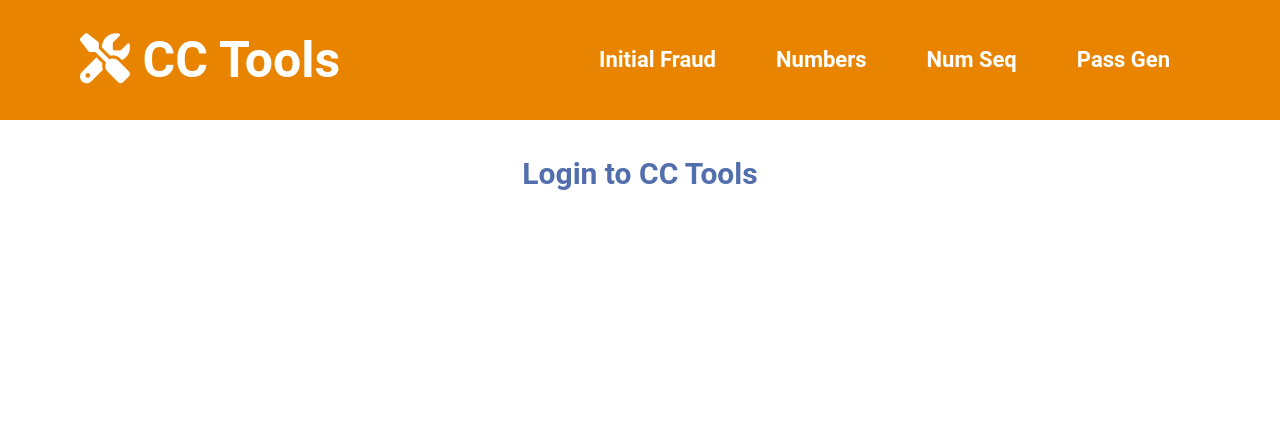
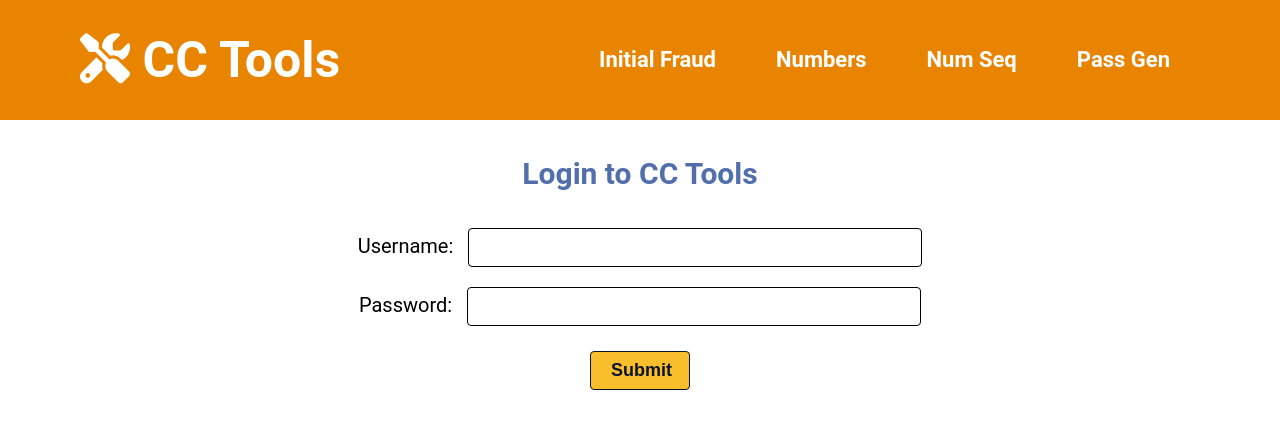
Before and after one commit to MelvinPeepers/tools, a React (Create React App) app in the folder my-app/: page / in a window 1280 px wide. Shown: the top 428 px of the page. Built offline with nearby package versions, Linux system fonts and the light colour scheme.

Commit message:
working on forms

```diff
--- a/my-app/src/components/pages/login/Login.js
+++ b/my-app/src/components/pages/login/Login.js
@@ -8,7 +8,7 @@ const Login = () => {
         <h2>Login to CC Tools</h2>
       </div>
       <div className="container-form">
-        <form netlify netlify-honeypot="bot-field" hidden>
+        <form>
         <ul className="form-list">
           <li className="list-input">
           <label className='label' for="text-input">Username: </label>
```
